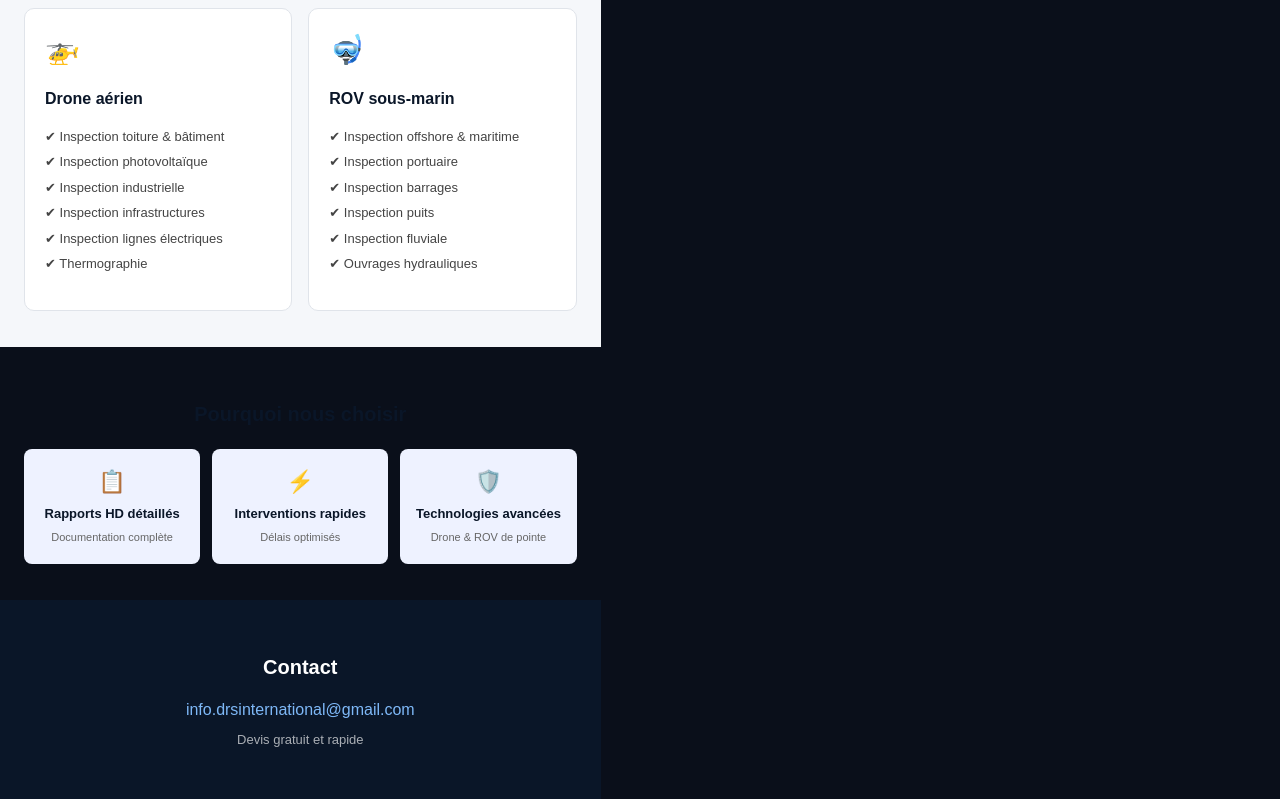
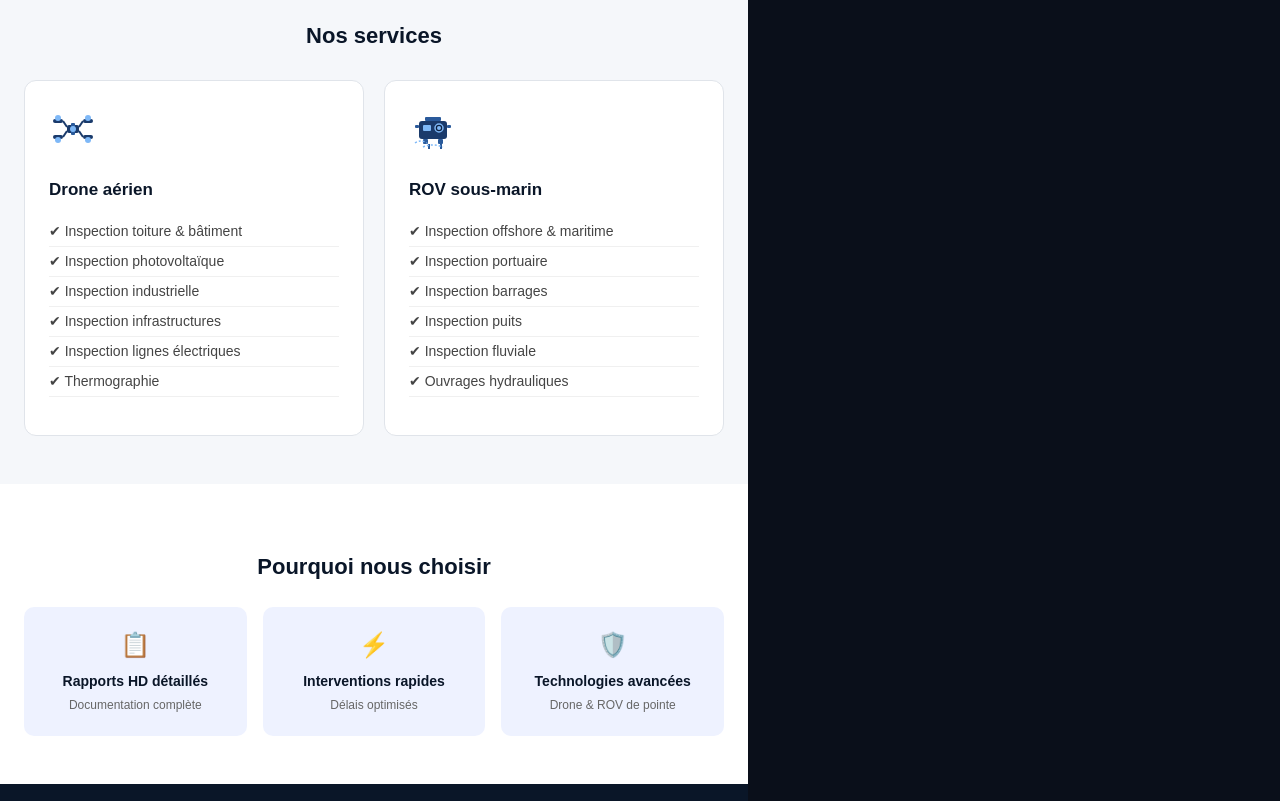
Before and after one commit to infodrsinternational-oss/vite-react, a React (Vite) app: page / in a window 1280 px wide. Shown: the part 440-1241 px from the top of the page. Built offline with nearby package versions, Linux system fonts and the light colour scheme.

Commit message:
Update App.tsx

```diff
--- a/src/App.tsx
+++ b/src/App.tsx
@@ -67,6 +67,44 @@ const T = {
 
 type Lang = "fr" | "en" | "it" | "es";
 
+const DroneIcon = () => (
+  <svg width="48" height="48" viewBox="0 0 48 48" fill="none" xmlns="http://www.w3.org/2000/svg">
+    <rect x="18" y="20" width="12" height="8" rx="2" fill="#1a3a6b"/>
+    <rect x="22" y="18" width="4" height="12" rx="1" fill="#2a5a9b"/>
+    <rect x="4" y="14" width="10" height="4" rx="2" fill="#1a3a6b"/>
+    <rect x="34" y="14" width="10" height="4" rx="2" fill="#1a3a6b"/>
+    <rect x="4" y="30" width="10" height="4" rx="2" fill="#1a3a6b"/>
+    <rect x="34" y="30" width="10" height="4" rx="2" fill="#1a3a6b"/>
+    <line x1="14" y1="16" x2="18" y2="22" stroke="#1a3a6b" strokeWidth="2"/>
+    <line x1="34" y1="16" x2="30" y2="22" stroke="#1a3a6b" strokeWidth="2"/>
+    <line x1="14" y1="32" x2="18" y2="26" stroke="#1a3a6b" strokeWidth="2"/>
+    <line x1="34" y1="32" x2="30" y2="26" stroke="#1a3a6b" strokeWidth="2"/>
+    <circle cx="9" cy="13" r="3" fill="#7eb8f7"/>
+    <circle cx="39" cy="13" r="3" fill="#7eb8f7"/>
+    <circle cx="9" cy="35" r="3" fill="#7eb8f7"/>
+    <circle cx="39" cy="35" r="3" fill="#7eb8f7"/>
+    <circle cx="24" cy="24" r="3" fill="#7eb8f7"/>
+  </svg>
+);
+
+const ROVIcon = () => (
+  <svg width="48" height="48" viewBox="0 0 48 48" fill="none" xmlns="http://www.w3.org/2000/svg">
+    <rect x="10" y="16" width="28" height="18" rx="3" fill="#1a3a6b"/>
+    <rect x="14" y="20" width="8" height="6" rx="1" fill="#7eb8f7"/>
+    <circle cx="30" cy="23" r="4" fill="#0d2040" stroke="#7eb8f7" strokeWidth="1.5"/>
+    <circle cx="30" cy="23" r="2" fill="#7eb8f7"/>
+    <rect x="16" y="12" width="16" height="4" rx="1" fill="#2a5a9b"/>
+    <rect x="6" y="20" width="4" height="3" rx="1" fill="#2a5a9b"/>
+    <rect x="38" y="20" width="4" height="3" rx="1" fill="#2a5a9b"/>
+    <rect x="14" y="34" width="5" height="5" rx="1" fill="#2a5a9b"/>
+    <rect x="29" y="34" width="5" height="5" rx="1" fill="#2a5a9b"/>
+    <line x1="20" y1="39" x2="20" y2="44" stroke="#2a5a9b" strokeWidth="2"/>
+    <line x1="32" y1="39" x2="32" y2="44" stroke="#2a5a9b" strokeWidth="2"/>
+    <path d="M6 38 Q12 34 18 38" stroke="#7eb8f7" strokeWidth="1.5" fill="none" strokeDasharray="2,2"/>
+    <path d="M14 42 Q24 38 34 42" stroke="#7eb8f7" strokeWidth="1.5" fill="none" strokeDasharray="2,2"/>
+  </svg>
+);
+
 function App() {
   const [lang, setLang] = useState<Lang>("fr");
   const t = T[lang];
@@ -79,7 +117,8 @@ function App() {
   ];
 
   return (
-    <div style={{ fontFamily: "Arial, sans-serif", color: "#222" }}>
+    <div style={{ fontFamily: "Arial, sans-serif", color: "#222", maxWidth: "100%", overflowX: "hidden" }}>
+
       {/* HEADER */}
       <div style={{ background: "#0a1628", color: "white", padding: "16px 24px", display: "flex", alignItems: "center", justifyContent: "space-between", flexWrap: "wrap", gap: 12 }}>
         <div style={{ display: "flex", alignItems: "center", gap: 12 }}>
@@ -96,22 +135,25 @@ function App() {
       </div>
 
       {/* HERO */}
-      <div style={{ background: "#0d2040", color: "white", padding: "48px 24px", textAlign: "center" }}>
-        <h1 style={{ fontSize: 22, fontWeight: 700, marginBottom: 14, lineHeight: 1.4 }}>{t.heroTitle}</h1>
-        <p style={{ fontSize: 15, opacity: 0.85, maxWidth: 520, margin: "0 auto 10px", lineHeight: 1.6 }}>{t.heroDesc}</p>
+      <div style={{ background: "#0d2040", color: "white", padding: "56px 24px", textAlign: "center" }}>
+        <h1 style={{ fontSize: "clamp(18px, 3vw, 28px)", fontWeight: 700, marginBottom: 14, lineHeight: 1.4, maxWidth: 700, margin: "0 auto 14px" }}>{t.heroTitle}</h1>
+        <p style={{ fontSize: "clamp(13px, 2vw, 16px)", opacity: 0.85, maxWidth: 560, margin: "0 auto 10px", lineHeight: 1.6 }}>{t.heroDesc}</p>
         <p style={{ fontSize: 13, opacity: 0.65, fontStyle: "italic" }}>{t.heroTag}</p>
       </div>
 
       {/* SERVICES */}
-      <div style={{ padding: "36px 24px", background: "#f5f7fa" }}>
-        <h2 style={{ textAlign: "center", fontSize: 20, marginBottom: 24, color: "#0a1628" }}>{t.svcTitle}</h2>
-        <div style={{ display: "grid", gridTemplateColumns: "repeat(auto-fit, minmax(240px, 1fr))", gap: 16, maxWidth: 700, margin: "0 auto" }}>
-          {[{ title: t.droneTitle, list: t.droneList, icon: "🚁" }, { title: t.rovTitle, list: t.rovList, icon: "🤿" }].map(({ title, list, icon }) => (
-            <div key={title} style={{ background: "white", borderRadius: 10, padding: 20, border: "1px solid #e0e4ea" }}>
-              <div style={{ fontSize: 28, marginBottom: 10 }}>{icon}</div>
-              <h3 style={{ fontSize: 16, color: "#0a1628", marginBottom: 10, fontWeight: 700 }}>{title}</h3>
-              <ul style={{ listStyle: "none", padding: 0, fontSize: 13, color: "#444" }}>
-                {list.map((s) => <li key={s} style={{ padding: "3px 0" }}>✔ {s}</li>)}
+      <div style={{ padding: "48px 24px", background: "#f5f7fa" }}>
+        <h2 style={{ textAlign: "center", fontSize: "clamp(17px, 2.5vw, 22px)", marginBottom: 28, color: "#0a1628" }}>{t.svcTitle}</h2>
+        <div style={{ display: "grid", gridTemplateColumns: "repeat(auto-fit, minmax(260px, 1fr))", gap: 20, maxWidth: 780, margin: "0 auto" }}>
+          {[
+            { title: t.droneTitle, list: t.droneList, icon: <DroneIcon /> },
+            { title: t.rovTitle, list: t.rovList, icon: <ROVIcon /> }
+          ].map(({ title, list, icon }) => (
+            <div key={title} style={{ background: "white", borderRadius: 12, padding: 24, border: "1px solid #e0e4ea" }}>
+              <div style={{ marginBottom: 12 }}>{icon}</div>
+              <h3 style={{ fontSize: 17, color: "#0a1628", marginBottom: 12, fontWeight: 700 }}>{title}</h3>
+              <ul style={{ listStyle: "none", padding: 0, fontSize: 14, color: "#444" }}>
+                {list.map((s) => <li key={s} style={{ padding: "4px 0", borderBottom: "1px solid #f0f0f0" }}>✔ {s}</li>)}
               </ul>
             </div>
           ))}
@@ -119,27 +161,28 @@ function App() {
       </div>
 
       {/* POURQUOI NOUS */}
-      <div style={{ padding: "36px 24px" }}>
-        <h2 style={{ textAlign: "center", fontSize: 20, marginBottom: 20, color: "#0a1628" }}>{t.whyTitle}</h2>
-        <div style={{ display: "grid", gridTemplateColumns: "repeat(auto-fit, minmax(160px, 1fr))", gap: 12, maxWidth: 600, margin: "0 auto" }}>
+      <div style={{ padding: "48px 24px", background: "white" }}>
+        <h2 style={{ textAlign: "center", fontSize: "clamp(17px, 2.5vw, 22px)", marginBottom: 24, color: "#0a1628" }}>{t.whyTitle}</h2>
+        <div style={{ display: "grid", gridTemplateColumns: "repeat(auto-fit, minmax(180px, 1fr))", gap: 16, maxWidth: 700, margin: "0 auto" }}>
           {[["📋", t.w1, t.w1s], ["⚡", t.w2, t.w2s], ["🛡️", t.w3, t.w3s]].map(([icon, title, sub]) => (
-            <div key={String(title)} style={{ textAlign: "center", padding: "16px 10px", background: "#eef2ff", borderRadius: 8 }}>
-              <div style={{ fontSize: 22 }}>{icon}</div>
-              <strong style={{ display: "block", fontSize: 13, color: "#0a1628", marginTop: 6 }}>{title}</strong>
-              <span style={{ fontSize: 11, color: "#666" }}>{sub}</span>
+            <div key={String(title)} style={{ textAlign: "center", padding: "20px 14px", background: "#eef2ff", borderRadius: 10 }}>
+              <div style={{ fontSize: 24 }}>{icon}</div>
+              <strong style={{ display: "block", fontSize: 14, color: "#0a1628", marginTop: 8 }}>{title}</strong>
+              <span style={{ fontSize: 12, color: "#666" }}>{sub}</span>
             </div>
           ))}
         </div>
       </div>
 
       {/* CONTACT */}
-      <div style={{ background: "#0a1628", color: "white", padding: "36px 24px", textAlign: "center" }}>
-        <h2 style={{ fontSize: 20, marginBottom: 16 }}>{t.contactTitle}</h2>
+      <div style={{ background: "#0a1628", color: "white", padding: "48px 24px", textAlign: "center" }}>
+        <h2 style={{ fontSize: "clamp(17px, 2.5vw, 22px)", marginBottom: 16 }}>{t.contactTitle}</h2>
         <a href="mailto:info.drsinternational@gmail.com" style={{ color: "#7eb8f7", fontSize: 16, textDecoration: "none" }}>
           info.drsinternational@gmail.com
         </a>
         <p style={{ fontSize: 13, opacity: 0.65, marginTop: 8 }}>{t.contactSub}</p>
       </div>
+
     </div>
   );
 }
```
